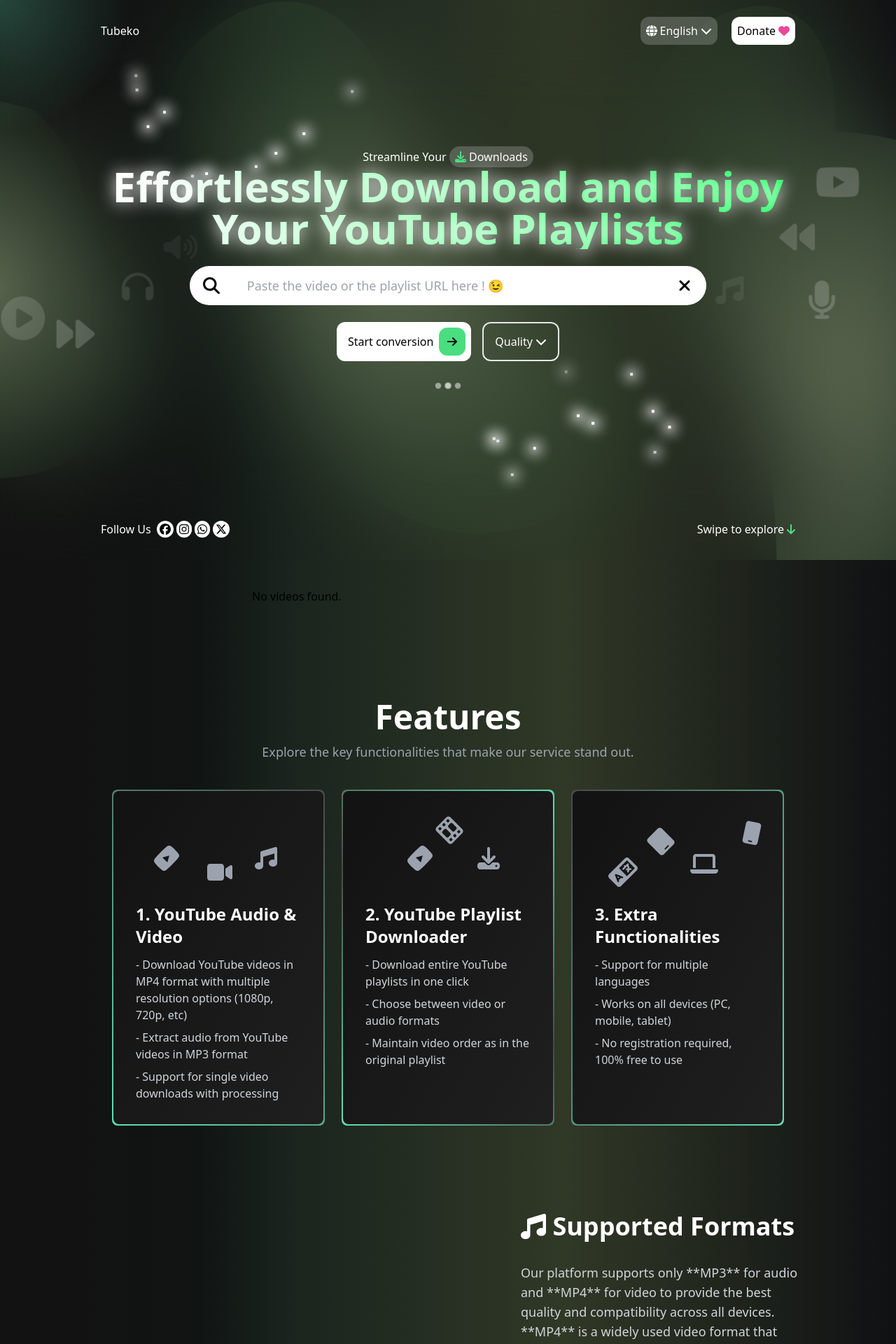
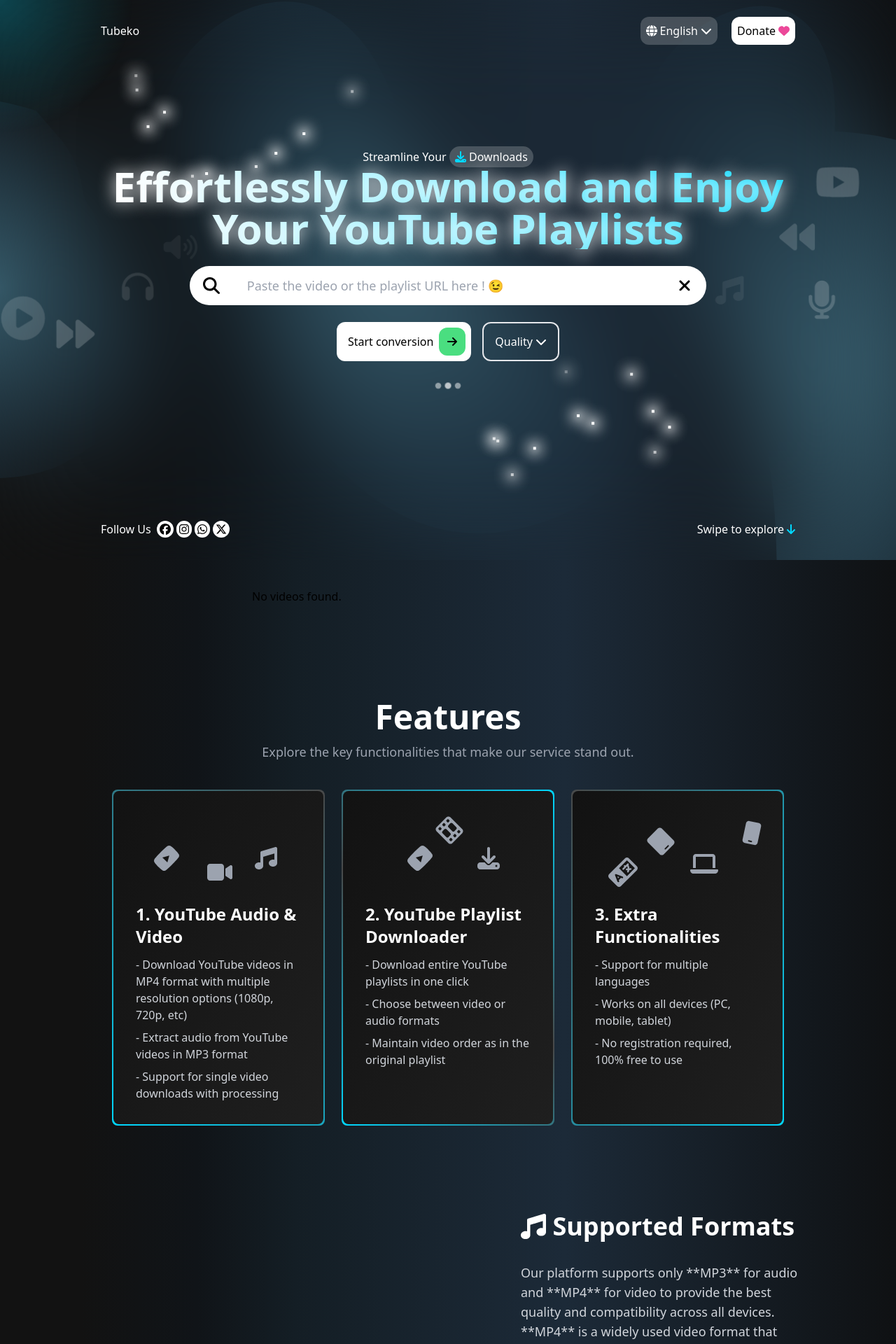
Before and after one commit to FetraFex/tubeko, a React (Vite) app: page / in a window 1280 px wide. Shown: the top 1920 px of the page at 70% size. Built offline with nearby package versions, Linux system fonts and the light colour scheme.

Commit message:
Update theme color to neon blue

```diff
--- a/src/components/Features.jsx
+++ b/src/components/Features.jsx
@@ -62,12 +62,12 @@
           {dictionary[language].featureDescription}
         </p>
         <div className="flex flex-col xl:flex-row px-4 xl:space-x-6 space-x-0 space-y-4 xl:space-y-0  mt-5 xl:mt-10">
-          <div className="relative flex-1 p-[2px] rounded-lg border-gradient-l cursor-pointer group hover:shadow-2xl hover:shadow-[#72ffce9f] transition-all duration-300">
+          <div className="relative flex-1 p-[2px] rounded-lg border-gradient-l cursor-pointer group hover:shadow-2xl hover:shadow-[#00d8ff9f] transition-all duration-300">
             <div className="px-4 py-3 xl:p-8 features-card min-h-96 text-white rounded-lg">
               <div className="flex justify-center h-32 items-center gap-2">
-                <FontAwesomeIcon icon={faYoutube} size="2xl" className='text-gray-400 group-hover:drop-shadow-[0_0px_8px_#72ffce] group-hover:text-[#72ffce] bg-transparent -rotate-45 -translate-x-8 group-hover:rotate-0 group-hover:translate-x-0 group-hover:light-icon transition-all duration-300 ' />
-                <FontAwesomeIcon icon={faVideo} size="2xl" className='text-gray-400 group-hover:drop-shadow-[0_0px_8px_#72ffce] group-hover:text-[#72ffce] translate-y-5 group-hover:translate-y-0 transition-all duration-300' />
-                <FontAwesomeIcon icon={faMusic} size="2xl" className='text-gray-400 group-hover:drop-shadow-[0_0px_8px_#72ffce] group-hover:text-[#72ffce] translate-x-6 group-hover:translate-x-0 transition-all duration-300' />
+                <FontAwesomeIcon icon={faYoutube} size="2xl" className='text-gray-400 group-hover:drop-shadow-[0_0px_8px_#00d8ff] group-hover:text-[#00d8ff] bg-transparent -rotate-45 -translate-x-8 group-hover:rotate-0 group-hover:translate-x-0 group-hover:light-icon transition-all duration-300 ' />
+                <FontAwesomeIcon icon={faVideo} size="2xl" className='text-gray-400 group-hover:drop-shadow-[0_0px_8px_#00d8ff] group-hover:text-[#00d8ff] translate-y-5 group-hover:translate-y-0 transition-all duration-300' />
+                <FontAwesomeIcon icon={faMusic} size="2xl" className='text-gray-400 group-hover:drop-shadow-[0_0px_8px_#00d8ff] group-hover:text-[#00d8ff] translate-x-6 group-hover:translate-x-0 transition-all duration-300' />
               </div>
               <h4 className="text-2xl font-bold mb-3">{dictionary[language].featuresCard[0].title}</h4>
               <div>
@@ -80,12 +80,12 @@
             </div>
           </div>
 
-          <div className="relative flex-1 p-[2px] rounded-lg border-gradient-c cursor-pointer group hover:shadow-2xl hover:shadow-[#72ffce9f] transition-all duration-300">
+          <div className="relative flex-1 p-[2px] rounded-lg border-gradient-c cursor-pointer group hover:shadow-2xl hover:shadow-[#00d8ff9f] transition-all duration-300">
             <div className="px-4 py-3 xl:p-8 features-card min-h-96 h-full text-white rounded-lg">
               <div className="flex justify-center h-32 items-center gap-2">
-                <FontAwesomeIcon icon={faYoutube} size="2xl" className='text-gray-400 group-hover:drop-shadow-[0_0px_8px_#72ffce] group-hover:text-[#72ffce] -rotate-45 group-hover:rotate-0 transition-all duration-300' />
-                <FontAwesomeIcon icon={faFilm} size="2xl" className='text-gray-400 group-hover:drop-shadow-[0_0px_8px_#72ffce] group-hover:text-[#72ffce] -translate-y-10 rotate-45 group-hover:translate-y-0 group-hover:rotate-0 transition-all duration-300' />
-                <FontAwesomeIcon icon={faDownload} size="2xl" className='text-gray-400 group-hover:drop-shadow-[0_0px_8px_#72ffce] group-hover:text-[#72ffce] translate-x-4 group-hover:translate-x-0 transition-all duration-300' />
+                <FontAwesomeIcon icon={faYoutube} size="2xl" className='text-gray-400 group-hover:drop-shadow-[0_0px_8px_#00d8ff] group-hover:text-[#00d8ff] -rotate-45 group-hover:rotate-0 transition-all duration-300' />
+                <FontAwesomeIcon icon={faFilm} size="2xl" className='text-gray-400 group-hover:drop-shadow-[0_0px_8px_#00d8ff] group-hover:text-[#00d8ff] -translate-y-10 rotate-45 group-hover:translate-y-0 group-hover:rotate-0 transition-all duration-300' />
+                <FontAwesomeIcon icon={faDownload} size="2xl" className='text-gray-400 group-hover:drop-shadow-[0_0px_8px_#00d8ff] group-hover:text-[#00d8ff] translate-x-4 group-hover:translate-x-0 transition-all duration-300' />
               </div>
               <h4 className="text-2xl font-bold mb-3">{dictionary[language].featuresCard[1].title}</h4>
               <div>
@@ -97,13 +97,13 @@
               </div>
             </div>
           </div>
-          <div className="relative flex-1 p-[2px] rounded-lg border-gradient-r cursor-pointer group hover:shadow-2xl hover:shadow-[#72ffce9f] transition-all duration-300">
+          <div className="relative flex-1 p-[2px] rounded-lg border-gradient-r cursor-pointer group hover:shadow-2xl hover:shadow-[#00d8ff9f] transition-all duration-300">
             <div className="px-4 py-3 xl:p-8 features-card min-h-96 h-full text-white rounded-lg">
               <div className="flex justify-center h-32 items-center gap-2">
-                <FontAwesomeIcon icon={faLanguage} size="2xl" className='text-gray-400 group-hover:drop-shadow-[0_0px_8px_#72ffce] group-hover:text-[#72ffce] -translate-x-5 -rotate-45 translate-y-5 group-hover:translate-x-0 group-hover:translate-y-0 group-hover:rotate-0 transition-all duration-300' />
-                <FontAwesomeIcon icon={faTablet} size="2xl" className='text-gray-400 group-hover:drop-shadow-[0_0px_8px_#72ffce] group-hover:text-[#72ffce] -translate-x-2 -translate-y-6 -rotate-45 group-hover:translate-x-0 group-hover:translate-y-0 group-hover:rotate-0 transition-all duration-300' />
-                <FontAwesomeIcon icon={faLaptop} size="2xl" className='text-gray-400 group-hover:drop-shadow-[0_0px_8px_#72ffce] group-hover:text-[#72ffce] translate-x-3 translate-y-2 group-hover:translate-x-0 group-hover:translate-y-0 transition-all duration-300' />
-                <FontAwesomeIcon icon={faMobile} size="2xl" className='text-gray-400 group-hover:drop-shadow-[0_0px_8px_#72ffce] group-hover:text-[#72ffce] translate-x-10 -translate-y-9 rotate-12 group-hover:rotate-0 group-hover:translate-x-0 group-hover:translate-y-0 transition-all duration-300' />
+                <FontAwesomeIcon icon={faLanguage} size="2xl" className='text-gray-400 group-hover:drop-shadow-[0_0px_8px_#00d8ff] group-hover:text-[#00d8ff] -translate-x-5 -rotate-45 translate-y-5 group-hover:translate-x-0 group-hover:translate-y-0 group-hover:rotate-0 transition-all duration-300' />
+                <FontAwesomeIcon icon={faTablet} size="2xl" className='text-gray-400 group-hover:drop-shadow-[0_0px_8px_#00d8ff] group-hover:text-[#00d8ff] -translate-x-2 -translate-y-6 -rotate-45 group-hover:translate-x-0 group-hover:translate-y-0 group-hover:rotate-0 transition-all duration-300' />
+                <FontAwesomeIcon icon={faLaptop} size="2xl" className='text-gray-400 group-hover:drop-shadow-[0_0px_8px_#00d8ff] group-hover:text-[#00d8ff] translate-x-3 translate-y-2 group-hover:translate-x-0 group-hover:translate-y-0 transition-all duration-300' />
+                <FontAwesomeIcon icon={faMobile} size="2xl" className='text-gray-400 group-hover:drop-shadow-[0_0px_8px_#00d8ff] group-hover:text-[#00d8ff] translate-x-10 -translate-y-9 rotate-12 group-hover:rotate-0 group-hover:translate-x-0 group-hover:translate-y-0 transition-all duration-300' />
               </div>
               <h4 className="text-2xl font-bold mb-3">{dictionary[language].featuresCard[2].title}</h4>
               <div>
--- a/src/components/Footer.jsx
+++ b/src/components/Footer.jsx
@@ -8,7 +8,7 @@
   return (
     <div className='bg-custom-gradient pt-44 h-[80vh] w-full'>
       <div
-        className='bg-[#0F1112] h-full flex flex-col xl:flex-row items-center justify-evenly rounded-t-[2000px] shadow-[0px_0px_70px_10px] shadow-[#60e0b3] '>
+        className='bg-[#0F1112] h-full flex flex-col xl:flex-row items-center justify-evenly rounded-t-[2000px] shadow-[0px_0px_70px_10px] shadow-[#00d8ff] '>
         <div className=''>
           <h2 className='text-2xl font-bold text-white'>Tubeko</h2>
         </div>
--- a/src/components/Home.jsx
+++ b/src/components/Home.jsx
@@ -111,8 +111,8 @@
                 >
                     <defs>
                         <radialGradient id="radialGradient" cx="50%" cy="50%" r="50%">
-                            <stop offset="0%" stopColor="#646F56" />
-                            <stop offset="100%" stopColor="#314A3077" />
+                            <stop offset="0%" stopColor="#3B6373" />
+                            <stop offset="100%" stopColor="#20394A77" />
                         </radialGradient>
                     </defs>
                     <motion.path
@@ -208,7 +208,7 @@
                 </svg>
                 <div className='absolute backdrop-blur-4xl top-0 z-40 left-0 w-full h-full'></div>
 
-                <p className='text-white z-50'>{dictionary[language].stream[0]} <span className='px-2 py-1 bg-white bg-opacity-20 rounded-full'><FontAwesomeIcon color='#4ade80' icon={faDownload} /> {dictionary[language].stream[1]}</span></p>
+                <p className='text-white z-50'>{dictionary[language].stream[0]} <span className='px-2 py-1 bg-white bg-opacity-20 rounded-full'><FontAwesomeIcon color='#00d8ff' icon={faDownload} /> {dictionary[language].stream[1]}</span></p>
                 <div className='text-transparent z-50 w-full justify-center items-center flex flex-col space-y-6 px-2'>
                     <h1 className='text-3xl xl:text-6xl lg:text-4xl font-bold gradient-text'>{dictionary[language].headline[0]}<br />{dictionary[language].headline[1]}</h1>
                     <div className='flex bg-white xl:w-7/12 w-full sm:w-10/12 lg:w-8/12 rounded-full'>
@@ -239,7 +239,7 @@
                         </div>
                     </div>
                     <div className='flex items-center space-x-1 text-white'>
-                        <p><span className="font-medium">{ isMobileOrTablet?  dictionary[language].swipe : dictionary[language].scroll }</span> {dictionary[language].explore }</p><FontAwesomeIcon color='#4ade80' icon={faArrowDown} />
+                        <p><span className="font-medium">{ isMobileOrTablet?  dictionary[language].swipe : dictionary[language].scroll }</span> {dictionary[language].explore }</p><FontAwesomeIcon color='#00d8ff' icon={faArrowDown} />
                     </div>
                 </div>
                 {sparkles.map((_, index) => (
--- a/src/components/Video.jsx
+++ b/src/components/Video.jsx
@@ -296,9 +296,9 @@
                 <div className='w-full'>
                     <h3 className="text-white">{progressText}</h3>
                     <div className='bg-[#636363] h-[6px] relative'>
-                        <div className="relative shadow-[0_4px_12px_#4ade8080]" style={{
+                        <div className="relative shadow-[0_4px_12px_#00d8ff80]" style={{
                             width: `${progress}%`,
-                            background: '#4ade80',
+                            background: '#00d8ff',
                             height: '100%',
                             transition: 'width 0.2s ease-in-out'
                         }}>
--- a/src/index.css
+++ b/src/index.css
@@ -11,16 +11,16 @@
 }
 
 .custom-scrollbar::-webkit-scrollbar-thumb {
-  background-color: #d31c1c; /* thumb color */
+  background-color: #00d8ff; /* thumb color */
   border-radius: 8px;
 }
 
 .custom-scrollbar::-webkit-scrollbar-thumb:hover {
-  background-color: #9fe75b; /* thumb hover color */
+  background-color: #72d8ff; /* thumb hover color */
 }
 
 .custom-scrollbar::-webkit-scrollbar-track {
-  background-color: #ff4c4c; /* track color */
+  background-color: #0088cc; /* track color */
   border-radius: 8px;
 }
 
@@ -35,7 +35,7 @@
   background: linear-gradient(
     120deg,
     transparent,
-    #e7fff0c2,
+    #e7f8ffc2,
     transparent
   );
   animation: shine 1.8s infinite linear;
@@ -53,7 +53,7 @@
 /* Firefox */
 .custom-scrollbar {
   scrollbar-width: thin; /* "auto" or "thin" */
-  scrollbar-color: #4ade80 #535353a8; /* thumb and track colors */
+  scrollbar-color: #00d8ff #535353a8; /* thumb and track colors */
 }
 
 
@@ -72,7 +72,7 @@
   }
 
   .gradient-text {
-    background: linear-gradient(90deg, #ffffff, #13ff56);
+    background: linear-gradient(90deg, #ffffff, #00d8ff);
     background-clip: text;
     text-shadow: 0px 0px 25px rgba(255, 255, 255, 1);
   }
@@ -82,19 +82,19 @@
   }
 
   .border-gradient-l {
-    background: linear-gradient(220deg, #494949, #60e0b3);
+    background: linear-gradient(220deg, #494949, #00d8ff);
   }
 
   .border-gradient-c {
-    background: linear-gradient(220deg, #60e0b3, #494949, #60e0b3);
+    background: linear-gradient(220deg, #00d8ff, #494949, #00d8ff);
   }
 
   .border-gradient-r {
-    background: linear-gradient(120deg, #494949, #60e0b3);
+    background: linear-gradient(120deg, #494949, #00d8ff);
   }
 
   .light-cursor {
-    background: radial-gradient(#60e0b342, rgba(124, 238, 200, 0) 70%);
+    background: radial-gradient(#00d8ff42, rgba(0, 216, 255, 0) 70%);
   }
 
 }
--- a/tailwind.config.js
+++ b/tailwind.config.js
@@ -13,7 +13,7 @@
         sinera: ["Sinera"]
       },
       backgroundImage: {
-        'custom-gradient': 'linear-gradient(90deg, rgba(18,18,18,1) 9%, rgba(16,20,19,1) 22%, rgba(27,37,30,1) 33%, rgba(48,56,38,1) 63%, rgba(15,17,19,1) 100%)'
+        'custom-gradient': 'linear-gradient(90deg, rgba(18,18,18,1) 9%, rgba(16,20,24,1) 22%, rgba(20,30,37,1) 33%, rgba(28,42,56,1) 63%, rgba(15,17,19,1) 100%)'
       },
       backdropBlur: {
         '3xl' : '40px',
```
